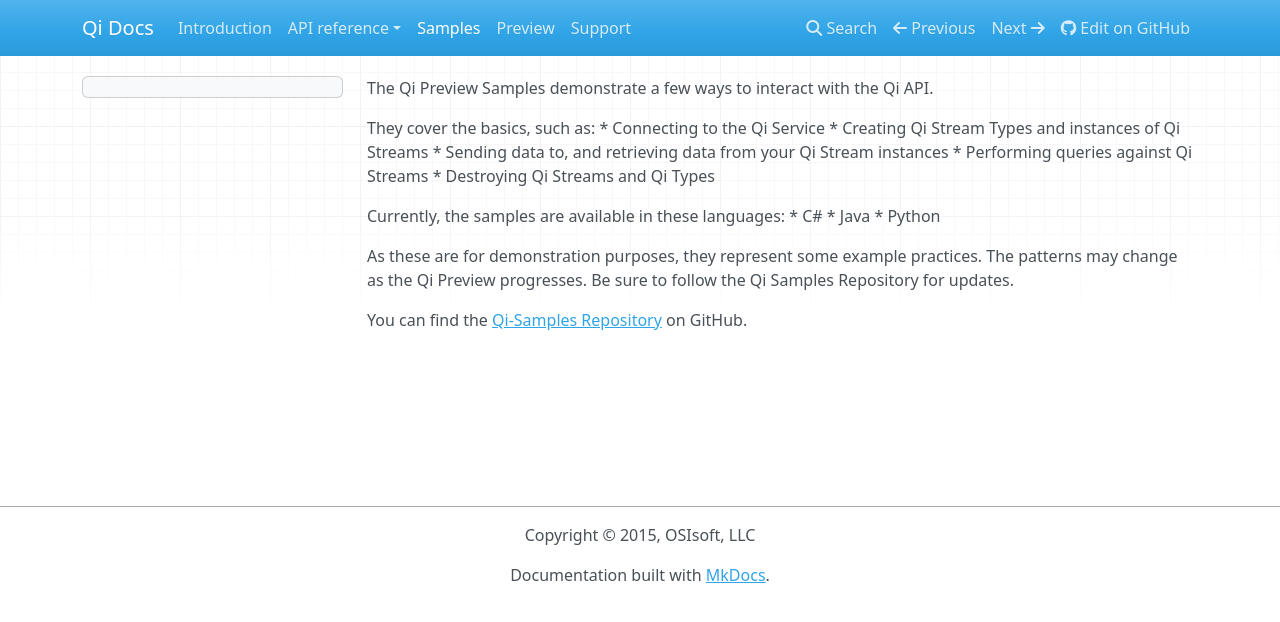
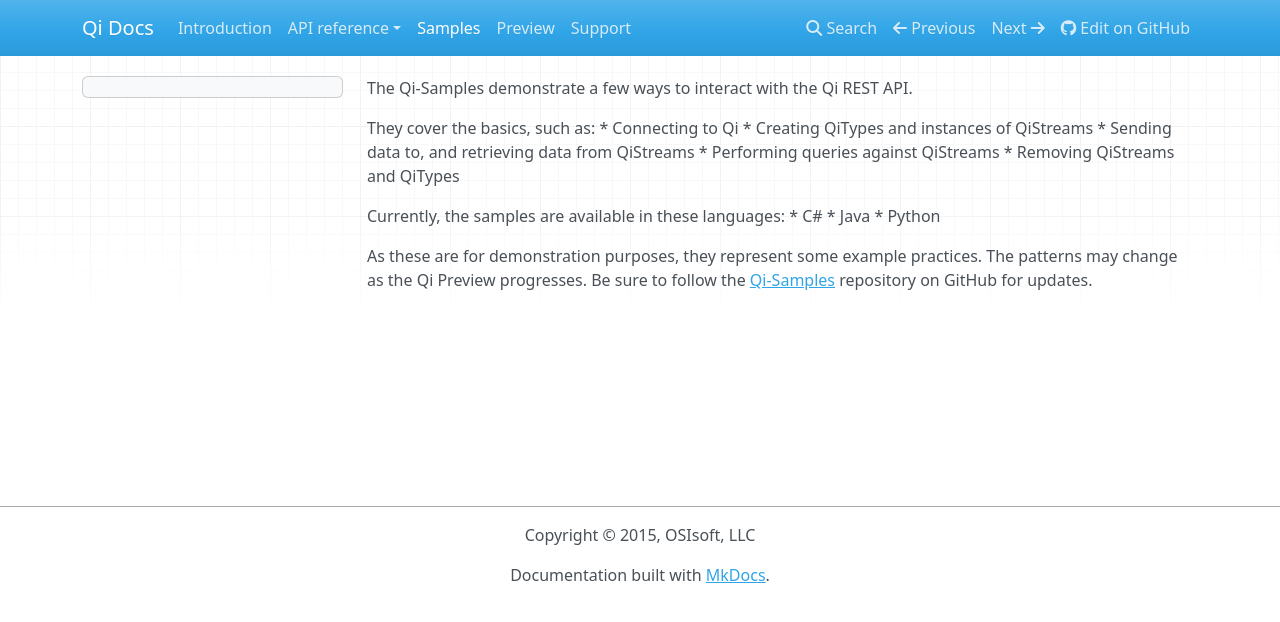
Before and after one commit to ssuryanarayanan/Qi-Docs, an MkDocs documentation site: the page built from docs/samples.md, in a window 1280 px wide. Shown: the top 622 px of the page. Built offline with MkDocs 1.6.1, drawn with Linux system fonts in a browser that asks for light colours; nearby versions of some CDN libraries; old or Windows-style settings are respelled for this version of MkDocs.

Commit message:
Update samples.md

```diff
--- a/docs/samples.md
+++ b/docs/samples.md
@@ -1,17 +1,15 @@
-The Qi Preview Samples demonstrate a few ways to interact with the Qi API.
+The Qi-Samples demonstrate a few ways to interact with the Qi REST API.
 
 They cover the basics, such as:
-* Connecting to the Qi Service
-* Creating Qi Stream Types and instances of Qi Streams
-* Sending data to, and retrieving data from your Qi Stream instances
-* Performing queries against Qi Streams
-* Destroying Qi Streams and Qi Types
+* Connecting to Qi
+* Creating QiTypes and instances of QiStreams
+* Sending data to, and retrieving data from QiStreams
+* Performing queries against QiStreams
+* Removing QiStreams and QiTypes
 
 Currently, the samples are available in these languages:
 * C#
 * Java
 * Python
 
-As these are for demonstration purposes, they represent some example practices. The patterns may change as the Qi Preview progresses. Be sure to follow the Qi Samples Repository for updates.
-
-You can find the [Qi-Samples Repository](https://github.com/osisoft/Qi-Samples) on GitHub.
+As these are for demonstration purposes, they represent some example practices. The patterns may change as the Qi Preview progresses. Be sure to follow the <a href="https://github.com/osisoft/Qi-Samples" target="_blank">Qi-Samples</a> repository on GitHub for updates.
```
